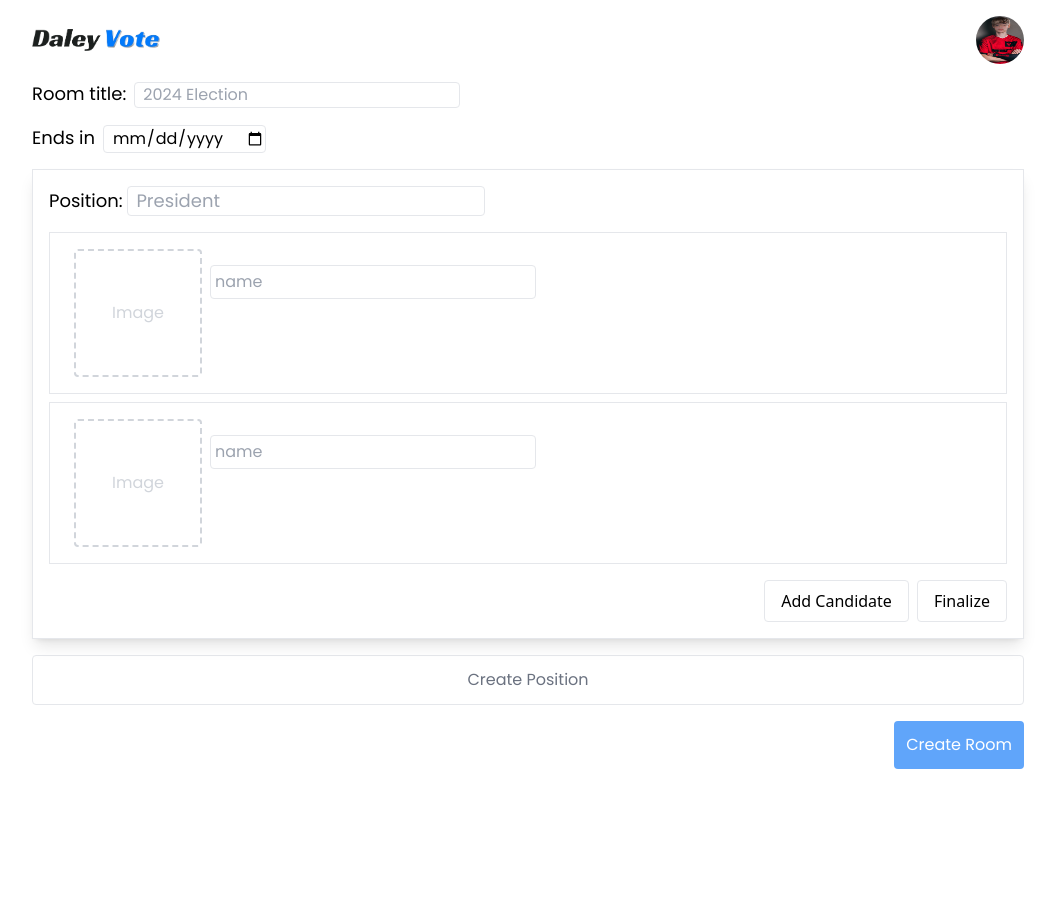
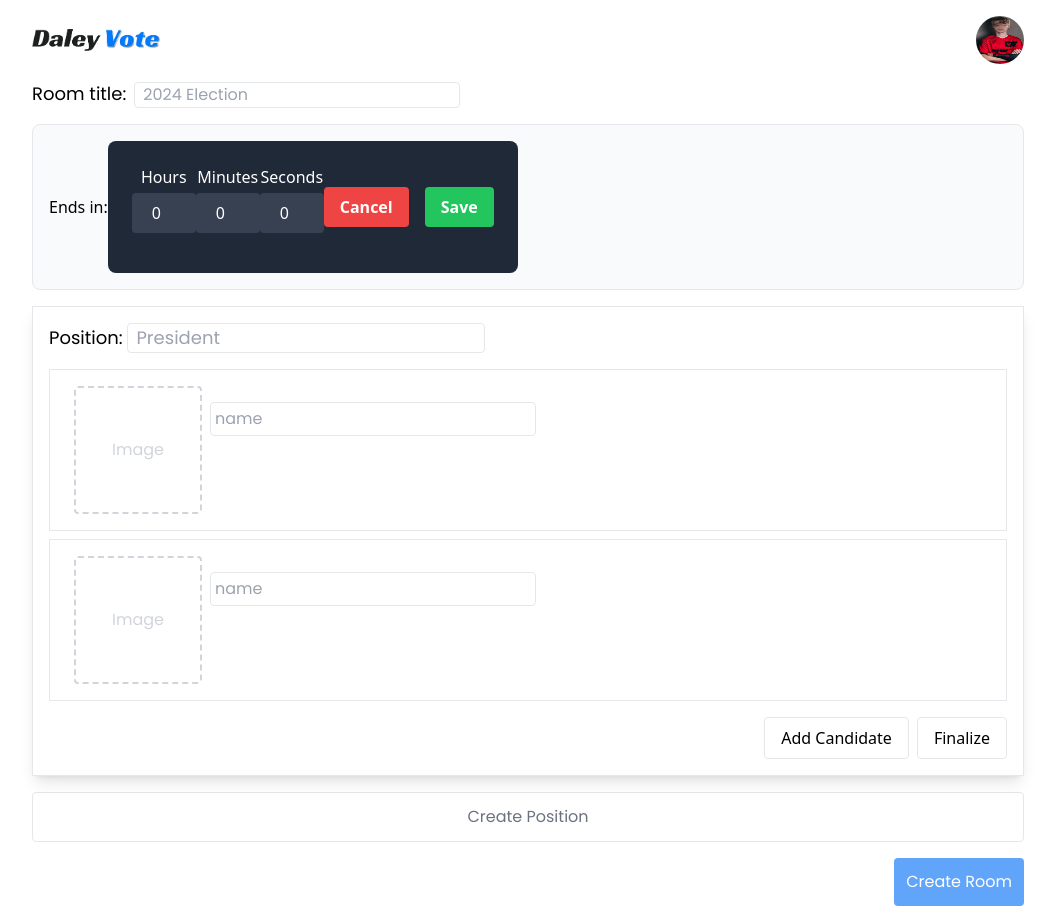
Before and after one commit to Dale0311/DaleyVote, a React (Vite) app in the folder client/: page /create in a window 1280 px wide. Shown: the whole page, without its empty margins (112-1167 px from the left). Before the commit the page ends 800 px from the top, so only its background shows below. Built offline with nearby package versions, Linux system fonts and the light colour scheme.

Commit message:
first draft of Timepicker component

```diff
--- /dev/null
+++ b/client/src/components/Timepicker.tsx
@@ -0,0 +1,84 @@
+import { useState } from 'react';
+
+const Timepicker = () => {
+  const [hours, setHours] = useState(0);
+  const [minutes, setMinutes] = useState(0);
+  const [seconds, setSeconds] = useState(0);
+
+  const handleSave = () => {
+    alert(
+      `Time set to: ${String(hours).padStart(2, '0')}:${String(
+        minutes
+      ).padStart(2, '0')}:${String(seconds).padStart(2, '0')}`
+    );
+  };
+
+  const handleCancel = () => {
+    setHours(0);
+    setMinutes(0);
+    setSeconds(0);
+  };
+
+  return (
+    <div className="bg-gray-800 p-6 rounded-lg text-white flex items-center">
+      <div className="flex flex-col items-center mb-4">
+        <label htmlFor="hours" className="mb-1">
+          Hours
+        </label>
+        <input
+          id="hours"
+          type="number"
+          min="0"
+          max="23"
+          value={hours}
+          onChange={(e) => setHours(Number(e.target.value))}
+          className="w-16 text-center p-2 rounded bg-gray-700 focus:outline-none"
+        />
+      </div>
+      <div className="flex flex-col items-center mb-4">
+        <label htmlFor="minutes" className="mb-1">
+          Minutes
+        </label>
+        <input
+          id="minutes"
+          type="number"
+          min="0"
+          max="59"
+          value={minutes}
+          onChange={(e) => setMinutes(Number(e.target.value))}
+          className="w-16 text-center p-2 rounded bg-gray-700 focus:outline-none"
+        />
+      </div>
+      <div className="flex flex-col items-center mb-4">
+        <label htmlFor="seconds" className="mb-1">
+          Seconds
+        </label>
+        <input
+          id="seconds"
+          type="number"
+          min="0"
+          max="59"
+          value={seconds}
+          onChange={(e) => setSeconds(Number(e.target.value))}
+          className="w-16 text-center p-2 rounded bg-gray-700 focus:outline-none"
+        />
+      </div>
+      <div className="flex space-x-4 items-center">
+        <button
+          onClick={handleCancel}
+          className="bg-red-500 hover:bg-red-600 text-white font-semibold py-2 px-4 rounded"
+        >
+          Cancel
+        </button>
+        <button
+          onClick={handleSave}
+          className="bg-green-500 hover:bg-green-600 text-white font-semibold py-2 px-4 rounded"
+        >
+          Save
+        </button>
+      </div>
+    </div>
+  );
+};
+
+export default Timepicker;
--- a/client/src/pages/CreateRoom.tsx
+++ b/client/src/pages/CreateRoom.tsx
@@ -2,6 +2,7 @@ import { useState } from 'react';
 
 import CreatePosition from '../components/CreateRoom/CreatePosition';
 import { useCreateRoom } from '../store/createRoomSlice';
+import Timepicker from '../components/Timepicker';
 
 const CreateRoom = () => {
   // to render dynamic position forms
@@ -35,10 +36,15 @@ const CreateRoom = () => {
           onChange={(e) => setTitle(e.target.value)}
         />
       </div>
-      <div className="text-lg font-body space-x-2">
-        <label htmlFor="dateEnd">Ends in</label>
+      {/* date */}
+      <div className="p-4 border rounded-lg bg-gray-50 flex items-center">
+        <label htmlFor="dateEnd">Ends in:</label>
+        <Timepicker />
+      </div>
+      {/* <div className="text-lg font-body space-x-2">
+        <label htmlFor="dateEnd">Ends in:</label>
         <input
-          type="date"
+          type="datetime-local"
           name="dateEnd"
           placeholder="2024 Election"
           id="dateEnd"
@@ -46,7 +52,7 @@ const CreateRoom = () => {
           value={title}
           onChange={(e) => setTitle(e.target.value)}
         />
-      </div>
+      </div> */}
       {/* Positions */}
       {toRenderDynamicPositionComponent}
 
```
